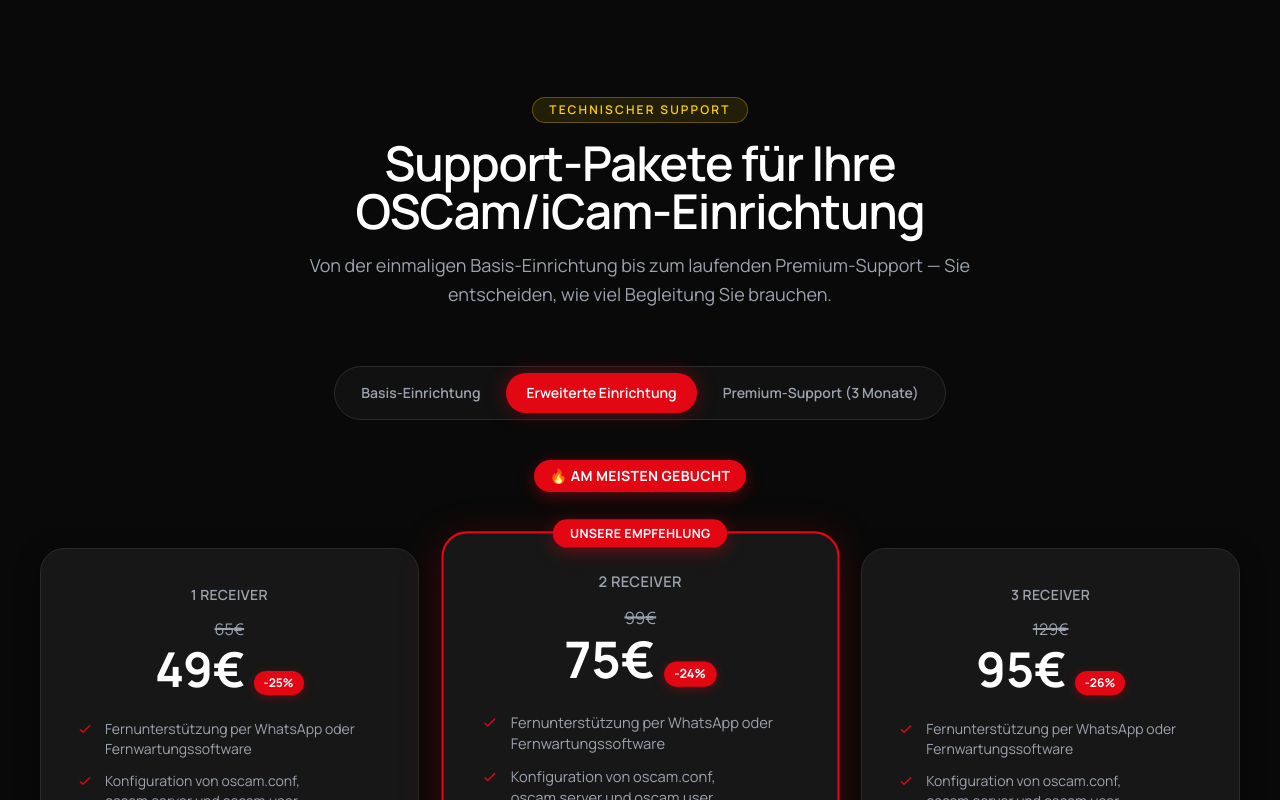
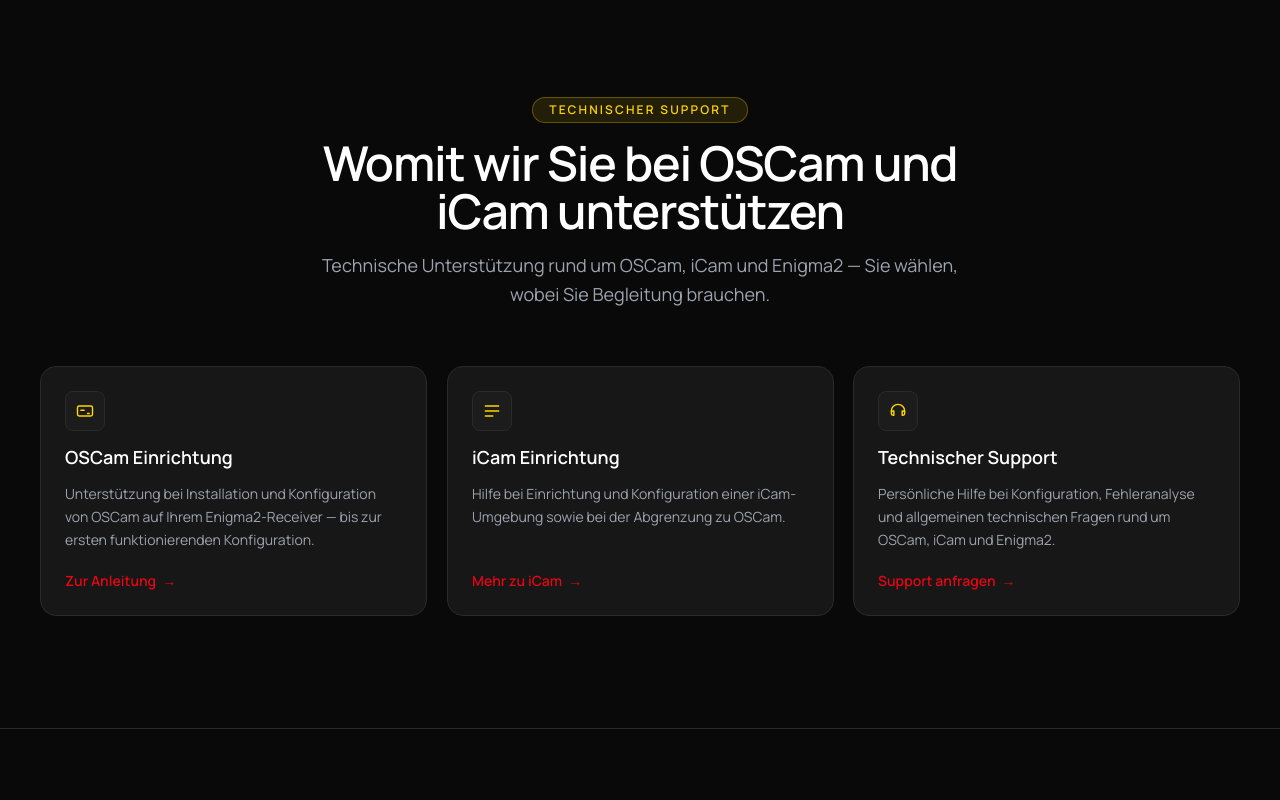
Before and after one commit to zakariyaa98/oscam-icam, a Next.js app: page / in a window 1280 px wide. Shown: the part 5160-5960 px from the top of the page. Built offline with nearby package versions, Linux system fonts and the light colour scheme.

Commit message:
Simplify homepage support section

```diff
--- a/components/sections/PricingPreview.tsx
+++ b/components/sections/PricingPreview.tsx
@@ -1,22 +1,94 @@
+import Link from "next/link";
+import type { ReactNode } from "react";
 import { Container } from "@/components/ui/Container";
 import { SectionHeading } from "@/components/ui/SectionHeading";
-import { PricingTabs } from "@/components/plans/PricingTabs";
+import { ScrollReveal } from "@/components/ui/ScrollReveal";
 
-// Reuses the exact same package-tab + pricing-card system already built for
-// /oscam-service (components/plans/PricingTabs + PricingCard, backed by
-// lib/plans.ts) — same data, same prices, same WhatsApp links. Nothing
-// pricing-related is duplicated; only the Home section's presentation.
+type SupportOption = {
+  title: string;
+  description: string;
+  href: string;
+  cta: string;
+  icon: ReactNode;
+};
+
+const iconClass = "h-5 w-5";
+
+// Simple, non-priced overview of the technical help we offer. The detailed
+// support packages (with real prices) live on /oscam-service — this section
+// only points there instead of duplicating the pricing system.
+const options: SupportOption[] = [
+  {
+    title: "OSCam Einrichtung",
+    description:
+      "Unterstützung bei Installation und Konfiguration von OSCam auf Ihrem Enigma2-Receiver — bis zur ersten funktionierenden Konfiguration.",
+    href: "/oscam-installieren",
+    cta: "Zur Anleitung",
+    icon: (
+      <svg viewBox="0 0 24 24" fill="none" stroke="currentColor" strokeWidth={1.7} className={iconClass} aria-hidden="true">
+        <rect x="3" y="6" width="18" height="12" rx="2" />
+        <path d="M7 11h4M15 15h2" strokeLinecap="round" />
+      </svg>
+    ),
+  },
+  {
+    title: "iCam Einrichtung",
+    description:
+      "Hilfe bei Einrichtung und Konfiguration einer iCam-Umgebung sowie bei der Abgrenzung zu OSCam.",
+    href: "/icam",
+    cta: "Mehr zu iCam",
+    icon: (
+      <svg viewBox="0 0 24 24" fill="none" stroke="currentColor" strokeWidth={1.7} className={iconClass} aria-hidden="true">
+        <path d="M4 6h16M4 12h16M4 18h9" strokeLinecap="round" />
+      </svg>
+    ),
+  },
+  {
+    title: "Technischer Support",
+    description:
+      "Persönliche Hilfe bei Konfiguration, Fehleranalyse und allgemeinen technischen Fragen rund um OSCam, iCam und Enigma2.",
+    href: "/oscam-service",
+    cta: "Support anfragen",
+    icon: (
+      <svg viewBox="0 0 24 24" fill="none" stroke="currentColor" strokeWidth={1.7} className={iconClass} aria-hidden="true">
+        <path d="M4 12a8 8 0 0 1 16 0M4 12v3a2 2 0 0 0 2 2h1v-5H6a2 2 0 0 0-2 2Zm16 0v3a2 2 0 0 1-2 2h-1v-5h1a2 2 0 0 1 2 2Z" strokeLinejoin="round" />
+      </svg>
+    ),
+  },
+];
+
 export function PricingPreview() {
   return (
     <section className="border-b border-border py-20 sm:py-28">
       <Container className="flex flex-col items-center gap-14">
         <SectionHeading
           eyebrow="Technischer Support"
-          title="Support-Pakete für Ihre OSCam/iCam-Einrichtung"
-          description="Von der einmaligen Basis-Einrichtung bis zum laufenden Premium-Support — Sie entscheiden, wie viel Begleitung Sie brauchen."
+          title="Womit wir Sie bei OSCam und iCam unterstützen"
+          description="Technische Unterstützung rund um OSCam, iCam und Enigma2 — Sie wählen, wobei Sie Begleitung brauchen."
         />
 
-        <PricingTabs />
+        <div className="grid w-full gap-5 sm:grid-cols-2 lg:grid-cols-3">
+          {options.map((option, index) => (
+            <ScrollReveal key={option.title} delay={((index % 3) + 1) as 1 | 2 | 3}>
+              <Link
+                href={option.href}
+                className="group flex h-full flex-col gap-3 rounded-2xl border border-border bg-background-elevated p-6 transition-colors duration-300 hover:border-aqua/40"
+              >
+                <span className="flex h-10 w-10 items-center justify-center rounded-lg border border-border bg-surface text-gold transition-colors duration-300 group-hover:border-aqua/40">
+                  {option.icon}
+                </span>
+                <h3 className="text-lg font-semibold text-foreground">{option.title}</h3>
+                <p className="text-sm leading-relaxed text-muted">{option.description}</p>
+                <span className="mt-auto inline-flex items-center gap-1.5 pt-2 text-sm font-semibold text-aqua">
+                  {option.cta}
+                  <span aria-hidden className="transition-transform duration-300 group-hover:translate-x-1">
+                    →
+                  </span>
+                </span>
+              </Link>
+            </ScrollReveal>
+          ))}
+        </div>
       </Container>
     </section>
   );
```
